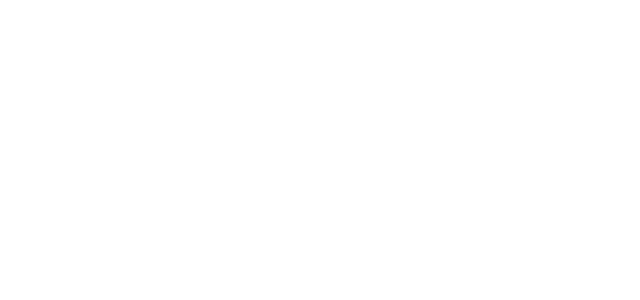
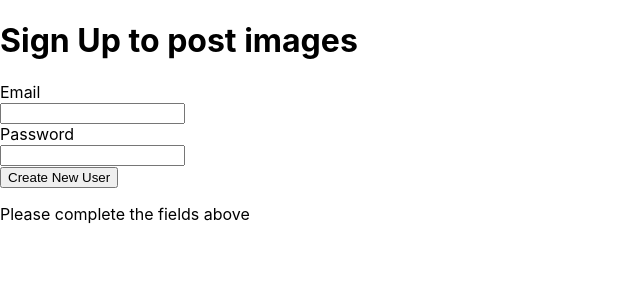
Before and after one commit to AllanRaf/instaimage-client, a React (Create React App) app: page /Register in a window 1280 px wide. Shown: the top 300 px of the page, without its empty margins (0-640 px from the left). Built offline with nearby package versions, Linux system fonts and the light colour scheme.

Commit message:
add registration form and onSubmit/onChange methods

```diff
--- a/src/App.js
+++ b/src/App.js
@@ -1,6 +1,7 @@
 import React, { Component } from 'react'
 import {Route} from 'react-router-dom'
-import HomePage from './HomePage'
+import HomePage from './components/HomePage'
+import RegisterFormContainer from './components/RegisterForm/RegisterFormContainer'
 
 
 
@@ -10,6 +11,7 @@
 
         <div>
           <Route exact path="/" component = {HomePage} />
+          <Route path="/Register" component = {RegisterFormContainer}/>
         </div>
 
     );
--- a/src/HomePage.js
+++ /dev/null
@@ -1,13 +0,0 @@
-//instaimage-client/components/HomePage.js
-import React, { Component } from 'react'
-
-export default class HomePage extends Component {
-    render() {
-        return (
-            <div>
-                <button>Register as a new user</button>
-                <button>Log in if you have already registered</button>
-            </div>
-        )
-    }
-}
--- a/src/components/RegisterForm/RegisterForm.js
+++ b/src/components/RegisterForm/RegisterForm.js
@@ -3,18 +3,20 @@
 
 export default function RegisterForm(props){
 
-    return(<form>
+    return(<form onSubmit={props.onSubmit}>
+
                 <h1>Sign Up to post images</h1>
                 <label>Email</label>
                 <br />
-            <input type="text" name="email" />
+                <input type="text" name="email" onChange={props.onChange}/>
                 <br />
                 <label>Password</label>
                 <br />
-            <input type="password" name="password"/>
+                <input type="password" name="password" onChange={props.onChange}/>
                 <br />
                 <button type = "submit">Create New User</button>
 
+                {props.valid?<p>Please complete the fields above</p>:<p>Email/password must not be empty</p>}
             </form>
     );
 }
--- a/src/components/RegisterForm/RegisterFormContainer.js
+++ b/src/components/RegisterForm/RegisterFormContainer.js
@@ -3,12 +3,33 @@
 import RegisterForm from './RegisterForm'
 
 export default class RegisterFormContainer extends Component {
+    state = { email: '',
+            password: '',
+            isValid: true }
+
+    onSubmit = (event) => {
+        //user tries to register as a new user
+        event.preventDefault()
+
+        if(this.state.email === ''||this.state.password ===''){
+          //error message if any of the fields are empty
+          this.setState({isValid: false})
+        }
+    }
+      //capture data when user enters information in required fields
+      onChange = (event) => {
+        this.setState({isValid: true})
+        this.setState({
+          [event.target.name]: event.target.value
+        })
+      }
+
     render() {
         return (
             <div>
-                This is the register form container
-                <RegisterForm props={this.props} />
-
+                <RegisterForm onSubmit={this.onSubmit}
+                onChange={this.onChange}
+                valid={this.state.isValid} />
             </div>
         )
     }
```
Lines whose indentation alone changed are shown as unchanged.
